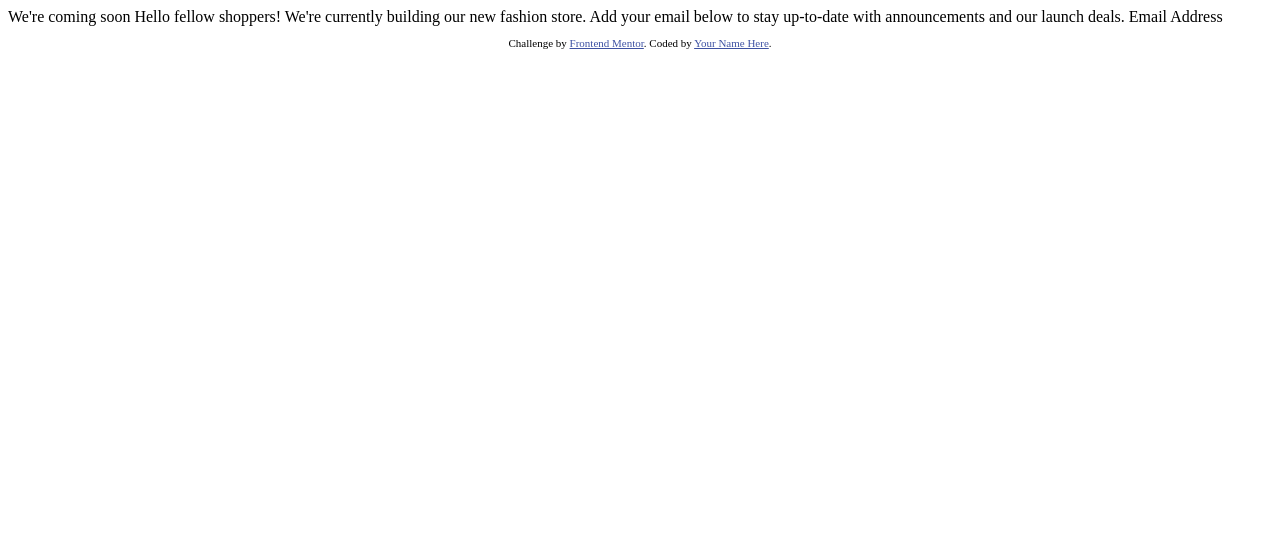
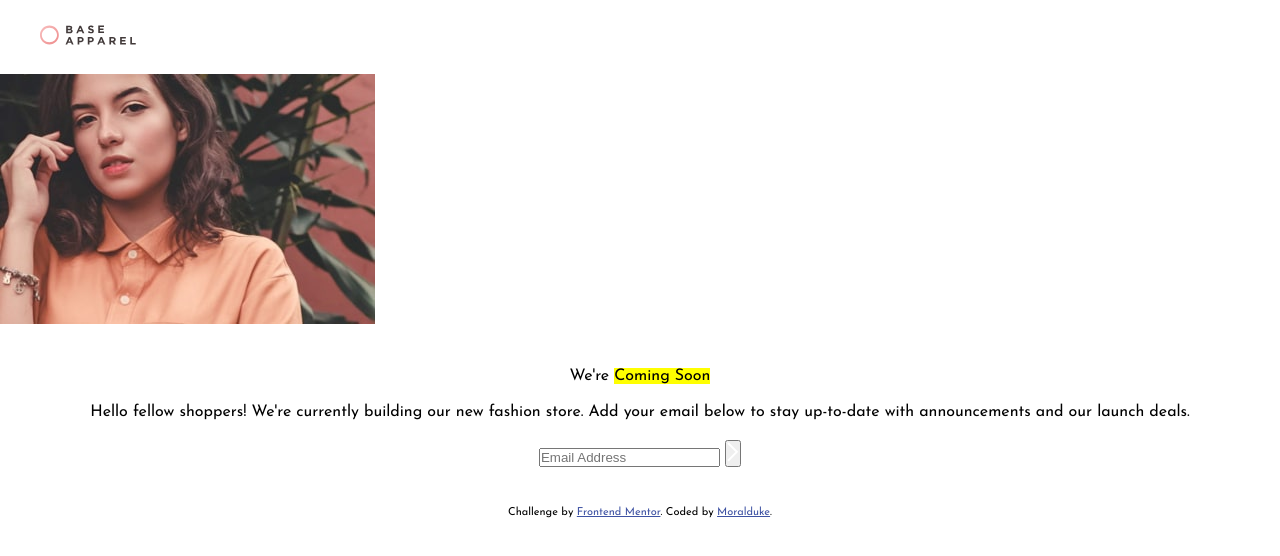
Before and after one commit to Astiaz/Base-Coming-Soon, a plain HTML site: page index.html in a window 1280 px wide. Drawn offline with Linux system fonts and the light colour scheme.

Commit message:
Mains Styles added, and HTML5 Semantic added

```diff
--- a/index.html
+++ b/index.html
@@ -3,7 +3,7 @@
 <head>
 	<meta charset="UTF-8">
 	<meta name="viewport" content="width=device-width, initial-scale=1.0"> <!-- displays site properly based on user's device -->
-
+	<link rel="stylesheet" href="style.css">
 	<link rel="icon" type="image/png" sizes="32x32" href="./images/favicon-32x32.png">
 
 	<title>Frontend Mentor | Base Apparel coming soon page</title>
@@ -15,21 +15,46 @@
 	</style>
 </head>
 <body>
-
-  <main>
-
-  </main>
-  We're coming soon
-
+  <main class="landing">
+	<nav class="nav__mobile">
+        <figure class="logo__container">
+			<img src="./images/logo.svg" alt="logo" class="logo">
+        </figure>
+    </nav>
+	<section class="Hero__mobile">
+		<figure class="Hero__Image">
+			<img src="./images/hero-mobile.jpg" alt="" class="Image">
+		</figure>
+	</section>
+    <section class="main__container">
+		<nav class="nav__desktop">
+			<figure class="logo__container">
+				<img src="./images/logo.svg" alt="">
+			</figure>
+		</nav>
+		<section class="info__container">
+			<p class="title">We're <mark>Coming Soon</mark></p>
+			<p class="primary-text">
 			Hello fellow shoppers! We're currently building our new fashion store.
 			Add your email below to stay up-to-date with announcements and our launch deals.
-
-  Email Address
+			</p>
+		</section>
+		<form action="" class="form-container">
+			<input type="email" name="email" id="" placeholder="Email Address" class="form__input">
+			<button type="submit" class="form__button"><img src="./images/icon-arrow.svg" alt=""></button>
+		</form>
+    </section>
+    <section class="Hero__desktop">
+		<figure class="Hero__Image">
+			<img src="./images/hero-desktop.jpg" alt="" class="Image">
+		</figure>
+    </section>
+  </main>
 
   <footer>
     <p class="attribution">
 		Challenge by <a href="https://www.frontendmentor.io?ref=challenge" target="_blank">Frontend Mentor</a>.
-      Coded by <a href="#">Your Name Here</a>.
+		Coded by <a href="#">Moralduke</a>.
     </p>
   </footer>
 </body>
--- /dev/null
+++ b/style.css
@@ -0,0 +1,64 @@
+@import url('https://fonts.googleapis.com/css2?family=Josefin+Sans:wght@300;400;600&display=swap');
+
+*{
+    box-sizing: border-box;
+    margin: 0;
+    padding: 0;
+}
+
+:root{
+    /* Primary */
+    --DesaturatedRed: hsl(0, 36%, 70%);
+    --SoftRed: hsl(0, 93%, 68%);
+
+    /* Neutral */
+    --DarkGrayishRed: hsl(0, 6%, 24%);
+
+    /* Gradients */
+    --PrimaryGradient: Linear, 135deg, from hsl(0, 0%, 100%), to hsl(0, 100%, 98%);
+    --SecondaryGradient: Linear, 135deg, from hsl(0, 80%, 86%), to hsl(0, 74%, 74%);
+
+
+}
+
+body{
+    font-family: 'Josefin Sans', sans-serif;
+    display: flex;
+    flex-direction: column;
+}
+
+.Hero__desktop{
+    display: none;
+
+}
+
+.nav__desktop{
+    display: none;
+}
+
+.nav__mobile{
+    padding-top: 25px;
+    padding-bottom: 25px;
+    padding-left: 40px;
+}
+
+.logo{
+    height: 20px;
+}
+
+.main__container{
+    display: flex;
+    flex-direction: column;
+    justify-content: center;
+    align-items: center;
+    padding: 40px;
+}
+
+.title{
+    text-align: center;
+    margin-bottom: 20px;
+}
+
+.info__container{
+    margin-bottom: 20px;
+}
```
Lines whose indentation alone changed are shown as unchanged.
